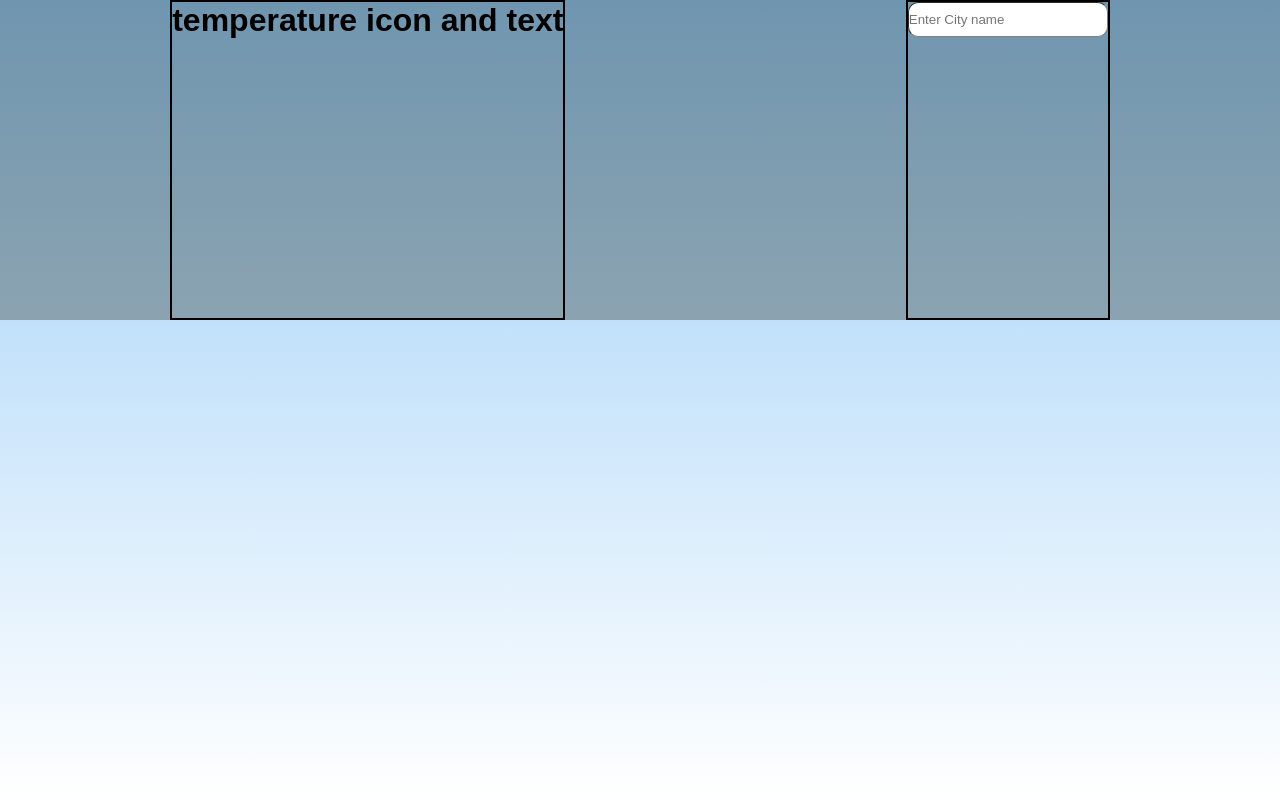
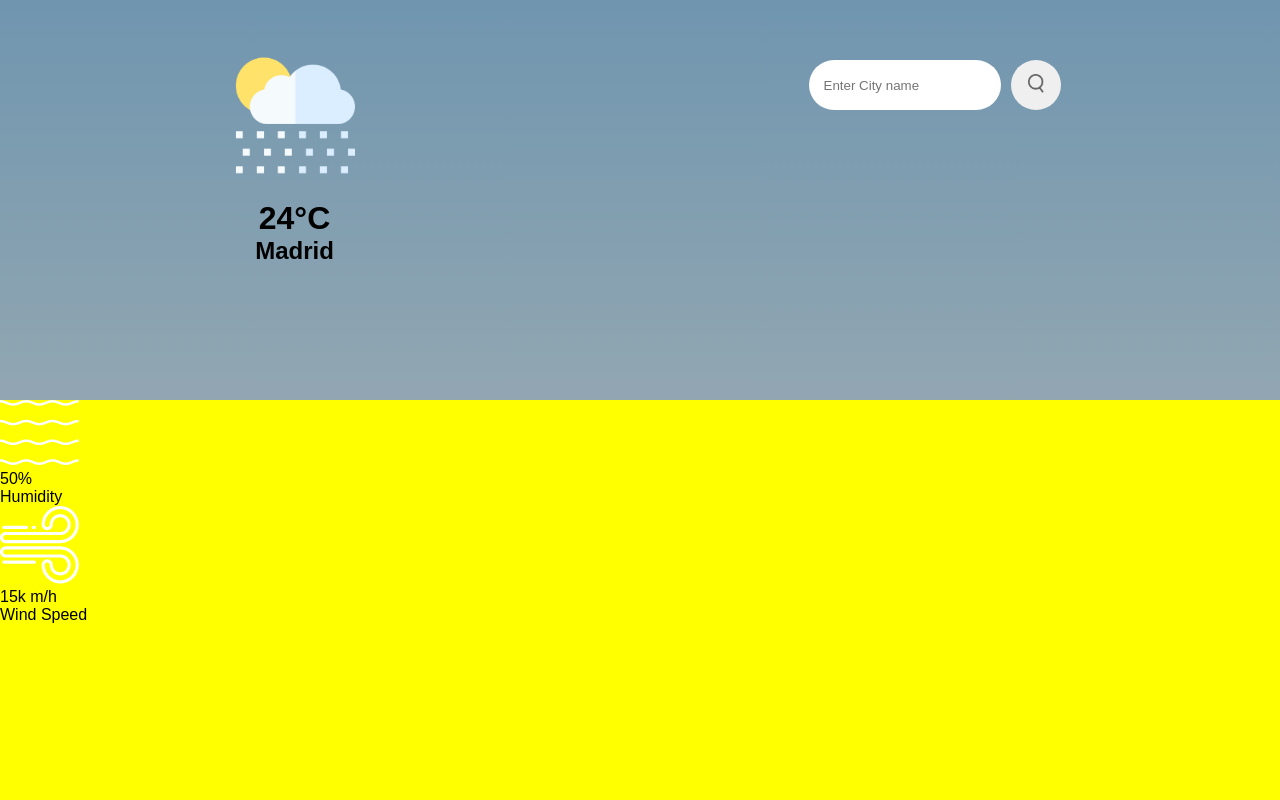
Before and after one commit to Nikola-kl/Simple-Weather-App, a plain HTML site: page index.html in a window 1280 px wide. Drawn offline with Linux system fonts and the light colour scheme.

Commit message:
design changes

```diff
--- a/index.html
+++ b/index.html
@@ -7,14 +7,38 @@
     <link rel="stylesheet" href="style.css">
 </head>
 <body>
-    <div class="UpperContainer">
-        <div class="temperatureBox"><h1>temperature icon and text</h1></div>
-        <div class="inputFieldBox">
-            <input class="inputField" type="text" placeholder="Enter City name">
+    <div class="page-wrapper">
+        <div class="UpperContainer">
+            <div class="temperatureBox">
+                <img src="Img/rain.png" class="weather-icon" alt="">
+                <h1 class="temp">24°C</h1>
+                <h2 class="city">Madrid</h2>
+
+            </div>
+            <div class="inputFieldBox">
+                <input class="inputField" type="text" placeholder="Enter City name">
+                <button><img src="Img/search.png" alt=""></button>
+            </div>
         </div>
-    </div>
-    <div>
-        <div class="card"></div>
+        <div class="BottomContainer">
+            <div class="card"></div>
+            <div class="details">
+                <div class="col">
+                    <img src="Img/humidity.png" alt="">
+                        <div>
+                            <p class="humidity">50%</p>
+                            <p>Humidity</p>
+                        </div>
+                </div>
+                <div class="col">
+                    <img src="Img/wind.png" alt="">
+                        <div>
+                            <p class="wind">15k m/h</p>
+                            <p>Wind Speed</p>
+                        </div>
+                </div>
+            </div>
+        </div>
     </div>
 </body>
 <script src="main.js"></script>
--- a/style.css
+++ b/style.css
@@ -10,36 +10,80 @@ body {
     height: 100vh;
 }
 
+.page-wrapper {
+    display: flex;
+    flex-direction: column;
+    height: 100%;
+}
+
 .UpperContainer {
     background: rgba(35, 46, 35, 0.342);
     position: relative;
     display: flex;
     justify-content: space-around;
-    height: 320px;
+    /* height: 320px; */
+    height: 100%;
     width: 100%;
+    flex-wrap: wrap;
 }
 
 .UpperContainer .temperatureBox {
     /* margin: 65px; */
     min-height: 300px;
-    border: 2px solid black;
+    /* border: 2px solid black; */
     min-width: 100px;
+    display: flex;
+    flex-direction: column;
+    align-items: center;
 }
 
 .UpperContainer .inputFieldBox {
-    min-height: 300px;
-    border: 2px solid black;
+    /* min-height: 300px; */
+    /* border: 2px solid black; */
     min-width: 100px;
+    display: flex;
+    align-items: flex-start;
+    /* margin: 50px; */
+    padding-top: 50px;
+    flex-shrink: 0;
 }
 
+.UpperContainer button {
+    height: 50px;
+    width: 50px;
+    margin-right: 10px;
+    margin-top: 10px;
+    border-radius: 50%;
+    border: 0;
+    outline: 0;
+    cursor: pointer;
+}
+
+.UpperContainer button img {
+    width: 16px;
+
+}
+
+
 .inputField {
-    height: 35px;
-    min-width: 200px;
-    border-radius: 10px;
-    /* margin: 65px; */
-    border-color: gray;
+    height: 50px;
+    min-width: 150px;
+    border-radius: 25px;
+    border: 0;
+    padding-left: 15px;
+    outline: 0;
+    margin: 10px;
+    /* border-color: gray; */
     border-width: 1px;
-    /* position: relative;
-    left: 650px;
-    top: 50px; */
 }
+
+.weather-icon {
+    width: 170px;
+    margin-top: 30px;
+}
+
+.BottomContainer {
+    position: relative;
+    height: 100%;
+    background: yellow;
+}
```
